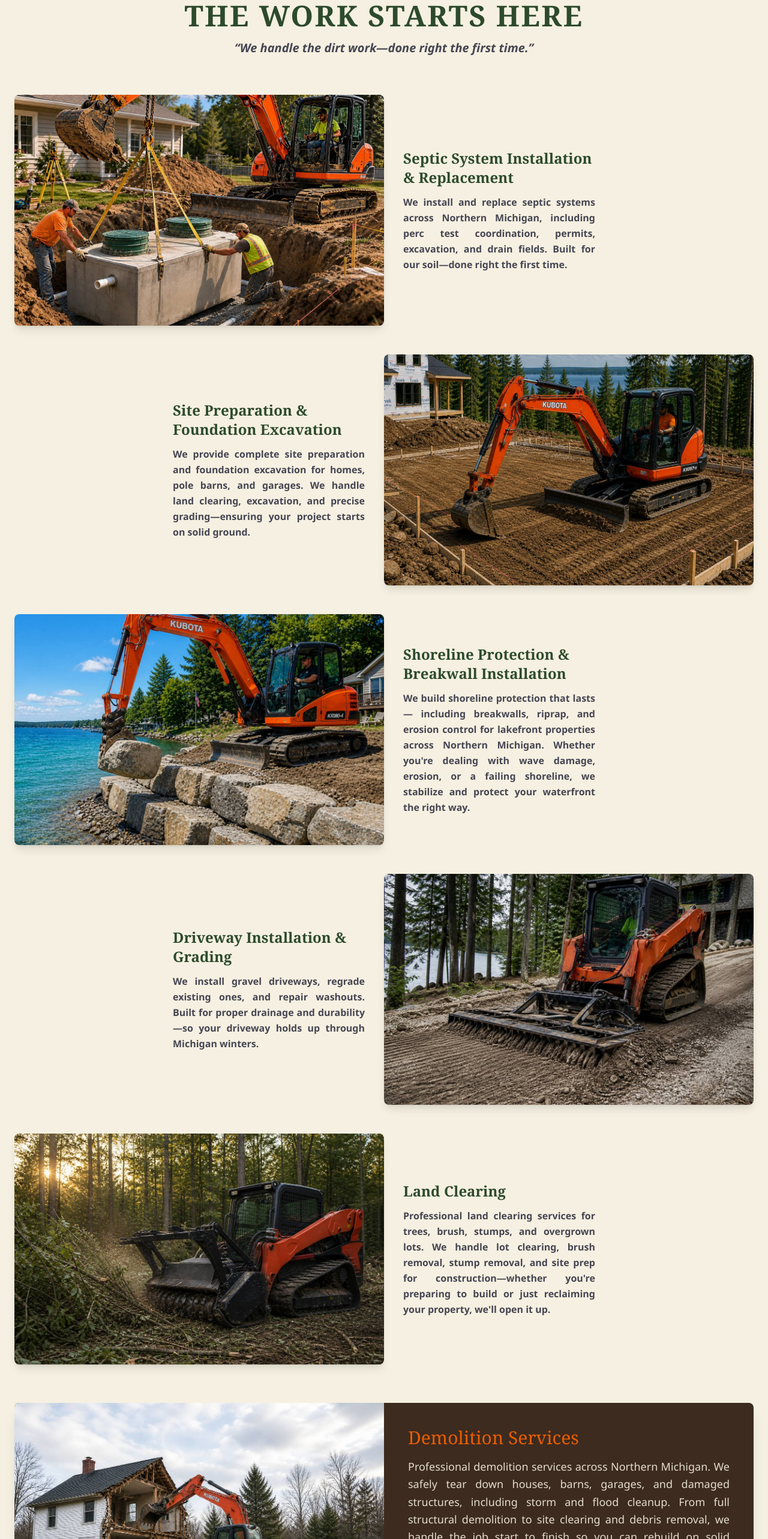
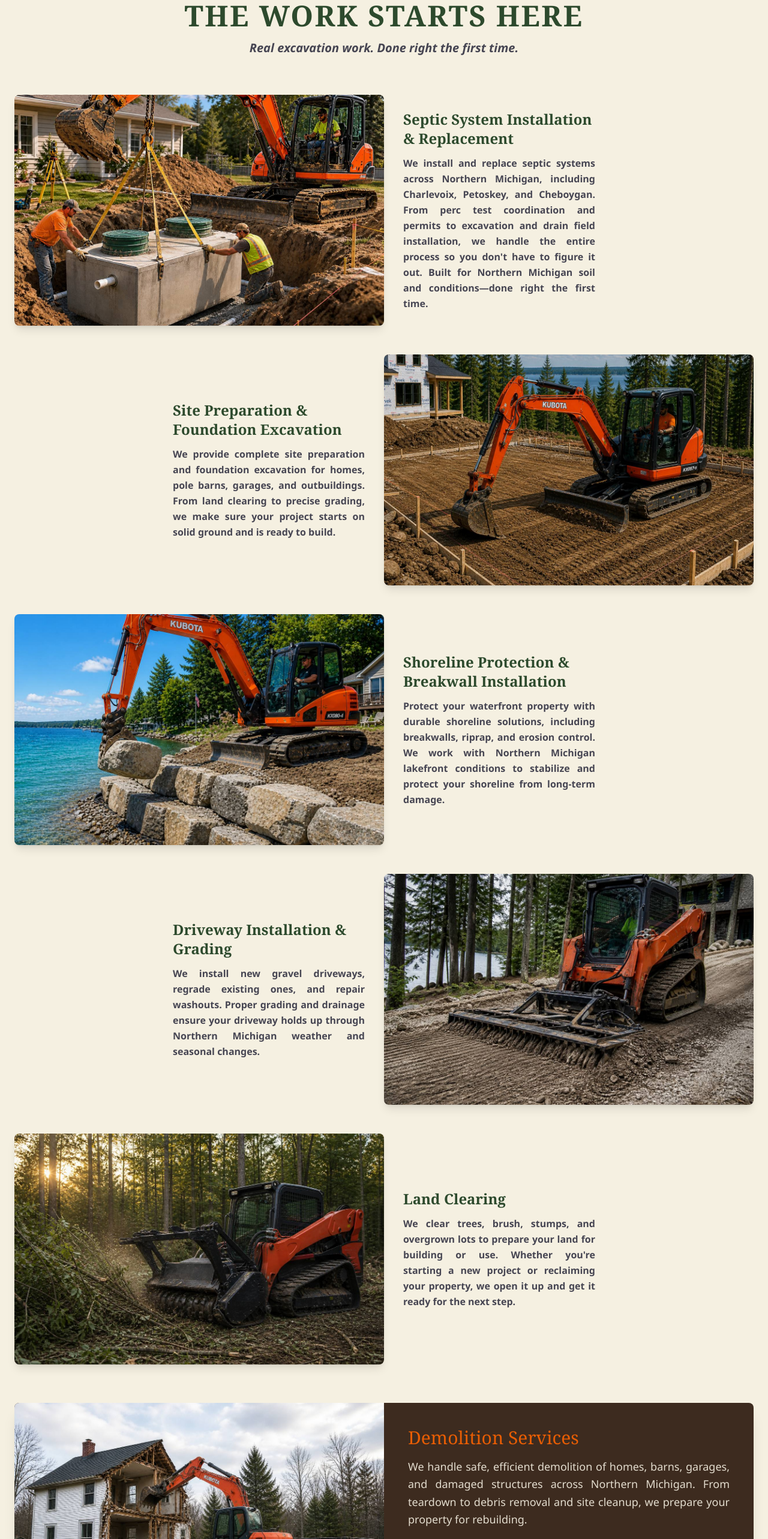
Before and after one commit to Sherryfarmshop/great-lakes-excavating, a Next.js app: page / in a window 1280 px wide. Shown: the part 878-3444 px from the top of the page at 60% size. Built offline with nearby package versions, Linux system fonts and the light colour scheme.

Commit message:
services-copy-update

```diff
--- a/src/components/Services.tsx
+++ b/src/components/Services.tsx
@@ -3,27 +3,27 @@ import Image from 'next/image';
 const primaryServices = [
   {
     title: 'Septic System Installation & Replacement',
-    desc: 'We install and replace septic systems across Northern Michigan, including perc test coordination, permits, excavation, and drain fields. Built for our soil—done right the first time.',
+    desc: 'We install and replace septic systems across Northern Michigan, including Charlevoix, Petoskey, and Cheboygan. From perc test coordination and permits to excavation and drain field installation, we handle the entire process so you don\'t have to figure it out. Built for Northern Michigan soil and conditions—done right the first time.',
     img: '/images/septic.jpg',
   },
   {
     title: 'Site Preparation & Foundation Excavation',
-    desc: 'We provide complete site preparation and foundation excavation for homes, pole barns, and garages. We handle land clearing, excavation, and precise grading—ensuring your project starts on solid ground.',
+    desc: 'We provide complete site preparation and foundation excavation for homes, pole barns, garages, and outbuildings. From land clearing to precise grading, we make sure your project starts on solid ground and is ready to build.',
     img: '/images/site-prep.jpg',
   },
   {
     title: 'Shoreline Protection & Breakwall Installation',
-    desc: 'We build shoreline protection that lasts — including breakwalls, riprap, and erosion control for lakefront properties across Northern Michigan. Whether you\'re dealing with wave damage, erosion, or a failing shoreline, we stabilize and protect your waterfront the right way.',
+    desc: 'Protect your waterfront property with durable shoreline solutions, including breakwalls, riprap, and erosion control. We work with Northern Michigan lakefront conditions to stabilize and protect your shoreline from long-term damage.',
     img: '/images/gallery-7.jpg',
   },
   {
     title: 'Driveway Installation & Grading',
-    desc: 'We install gravel driveways, regrade existing ones, and repair washouts. Built for proper drainage and durability—so your driveway holds up through Michigan winters.',
+    desc: 'We install new gravel driveways, regrade existing ones, and repair washouts. Proper grading and drainage ensure your driveway holds up through Northern Michigan weather and seasonal changes.',
     img: '/images/driveway-new.jpg',
   },
   {
     title: 'Land Clearing',
-    desc: 'Professional land clearing services for trees, brush, stumps, and overgrown lots. We handle lot clearing, brush removal, stump removal, and site prep for construction—whether you\'re preparing to build or just reclaiming your property, we\'ll open it up.',
+    desc: 'We clear trees, brush, stumps, and overgrown lots to prepare your land for building or use. Whether you\'re starting a new project or reclaiming your property, we open it up and get it ready for the next step.',
     img: '/images/land-clearing.jpg',
   },
 ];
@@ -57,7 +57,7 @@ export default function Services() {
       <div className="max-w-7xl mx-auto px-6">
         <h2 className="font-heading text-4xl md:text-5xl text-forest text-center mb-4 font-black uppercase tracking-wider">The Work Starts Here</h2>
         <p className="text-center text-dark-text/80 text-xl font-bold mb-16 max-w-2xl mx-auto italic">
-          &ldquo;We handle the dirt work—done right the first time.&rdquo;
+          Real excavation work. Done right the first time.
         </p>
 
         {/* Primary Services */}
@@ -84,10 +84,10 @@ export default function Services() {
             <div className="p-10 flex flex-col justify-center">
               <h3 className="font-heading text-3xl text-accent-orange mb-4">Demolition Services</h3>
               <p className="text-cream/90 text-lg leading-relaxed mb-6 text-justify">
-                Professional demolition services across Northern Michigan. We safely tear down houses, barns, garages, and damaged structures, including storm and flood cleanup. From full structural demolition to site clearing and debris removal, we handle the job start to finish so you can rebuild on solid ground.
+                We handle safe, efficient demolition of homes, barns, garages, and damaged structures across Northern Michigan. From teardown to debris removal and site cleanup, we prepare your property for rebuilding.
               </p>
               <a href="#contact" className="inline-block bg-accent-orange hover:bg-accent-orange/90 text-white px-8 py-3 rounded text-lg font-semibold transition-colors w-fit">
-                Get Flood Damage Help →
+                Get a Demolition Quote →
               </a>
             </div>
           </div>
```
